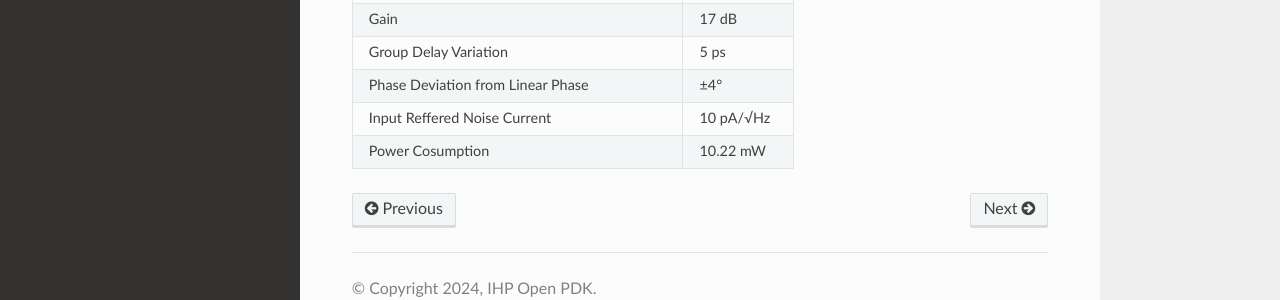
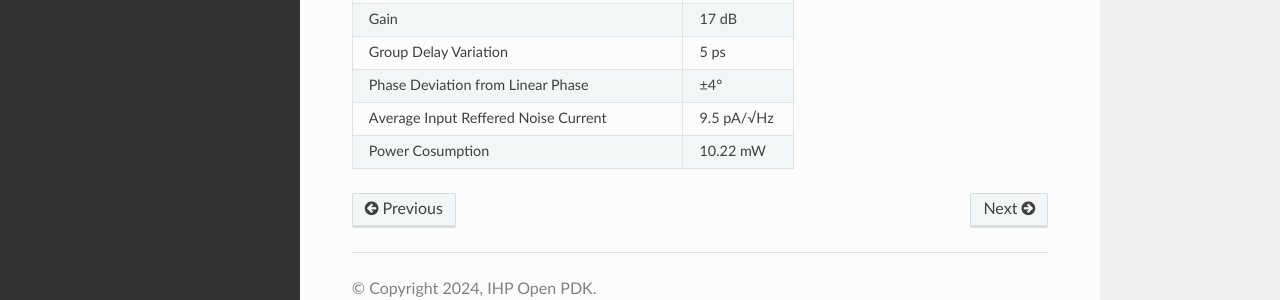
Before and after one commit to IHP-GmbH/TO_Apr2025, a Sphinx documentation site: the page built from DC_to_40_GHz_TIA/doc/source/specification.rst, in a window 1280 px wide. Shown: the part 298-598 px from the top of the page. Built offline with Sphinx 7.4.7 and the Read the Docs theme 3.1.0, drawn with Linux system fonts in a browser that asks for light colours; pages that are not in the unit, such as notebooks, are missing from menus.

Commit message:
Doc updated

```diff
--- a/DC_to_40_GHz_TIA/doc/source/specification.rst
+++ b/DC_to_40_GHz_TIA/doc/source/specification.rst
@@ -17,7 +17,7 @@ Specification of the Transimpedance Amplifier
      - 5 ps
    * - Phase Deviation from Linear Phase
      - ±4°
-   * - Input Reffered Noise Current
-     - 10 pA/√Hz
+   * - Average Input Reffered Noise Current
+     - 9.5 pA/√Hz
    * - Power Cosumption
      - 10.22 mW
--- a/DC_to_40_GHz_TIA/doc/source/validation.rst
+++ b/DC_to_40_GHz_TIA/doc/source/validation.rst
@@ -1,7 +1,5 @@
 Validation  of the Transimpedance Amplifier
-#################################
+###########################################
 
 
-Document the measurement results here.
-
-Measurement Result will be proveded here after testing the Amplifier.
+**Measurement Result will be proveded here after testing the Amplifier.**
```
